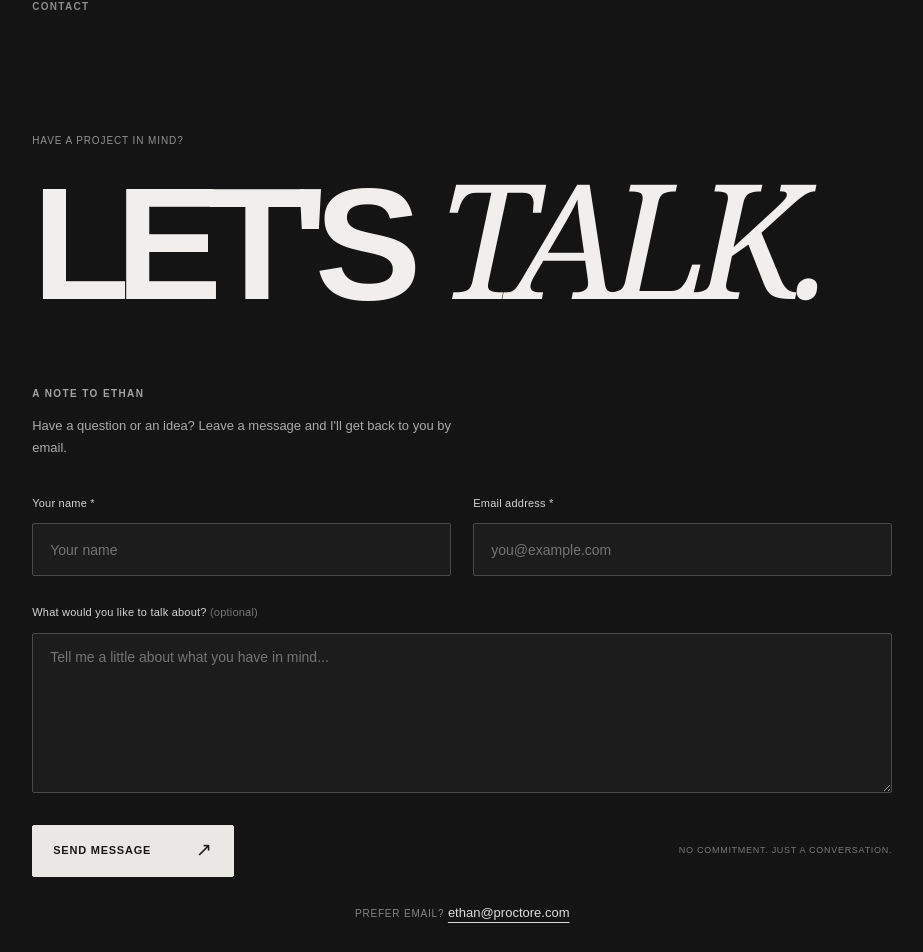
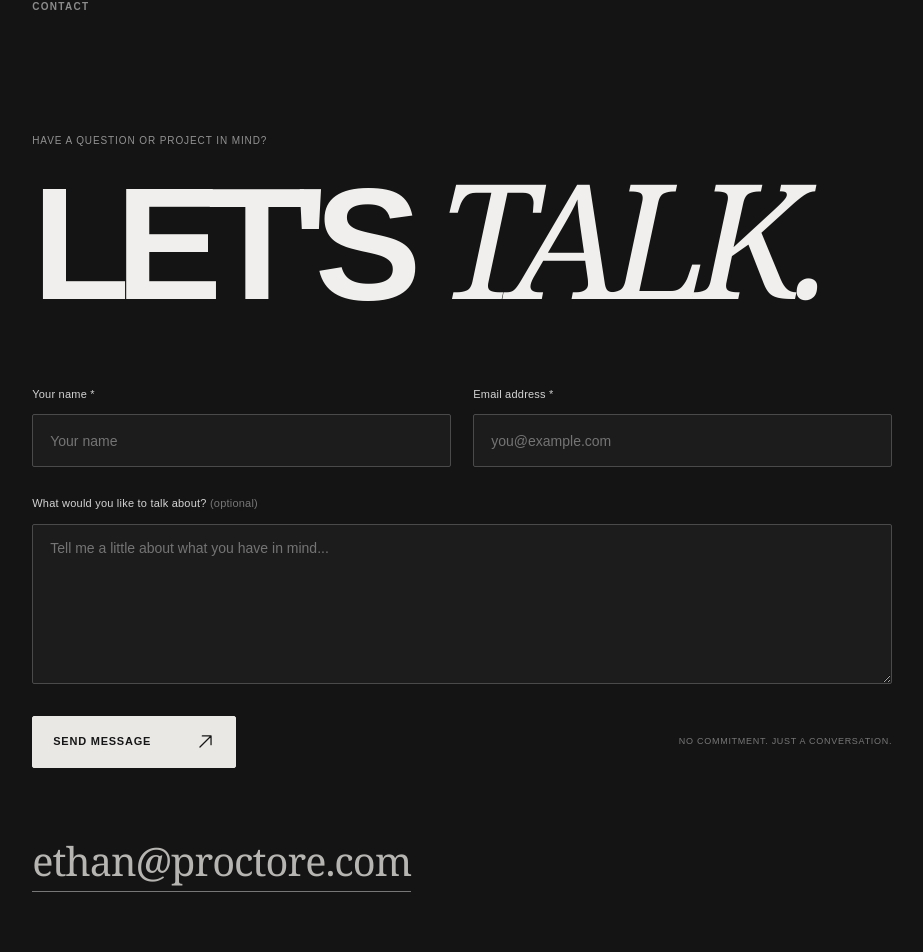
Before and after one commit to proctor18/proctore, a Next.js app: page / in a window 1280 px wide. Shown: the part 4899-5851 px from the top of the page, without its empty margins (42-965 px from the left). Built offline with nearby package versions, Linux system fonts and the light colour scheme.

Commit message:
Simplify contact introduction and restore prominent email link

```diff
--- a/app/page.tsx
+++ b/app/page.tsx
@@ -161,12 +161,12 @@ export default function Home() {
         <span className="section-label">CONTACT</span>
         <div className="contact-main">
           <div>
-            <p>HAVE A PROJECT IN MIND?</p>
+            <p>HAVE A QUESTION OR PROJECT IN MIND?</p>
             <h2 id="contact-title">LET&apos;S <em>TALK.</em></h2>
           </div>
         </div>
         <ContactForm />
-        <p className="contact-alternative">PREFER EMAIL? <a href={links.email}>ethan@proctore.com</a></p>
+        <a className="contact-email contact-email-restored" href={links.email}>ethan@proctore.com</a>
       </section>
 
       <footer className="footer page-gutter">
@@ -240,10 +240,6 @@ function ContactForm() {
 
   return (
     <form className="contact-form" onSubmit={handleSubmit}>
-      <div className="contact-form-heading">
-        <span className="contact-form-eyebrow">A NOTE TO ETHAN</span>
-        <p>Have a question or an idea? Leave a message and I&apos;ll get back to you by email.</p>
-      </div>
       <div className="contact-fields">
         <label>
           <span>Your name <span className="required">*</span></span>
@@ -262,7 +258,7 @@ function ContactForm() {
       <div className="contact-form-bottom">
         <button type="submit" disabled={submitStatus === "sending"}>
           {submitStatus === "sending" ? "SENDING..." : "SEND MESSAGE"}
-          <span aria-hidden="true">↗</span>
+          <svg aria-hidden="true" viewBox="0 0 24 24" width="19" height="19" fill="none" stroke="currentColor" strokeWidth="1.6" strokeLinecap="round" strokeLinejoin="round"><path d="M5 19 19 5M8 5h11v11" /></svg>
         </button>
         <span>NO COMMITMENT. JUST A CONVERSATION.</span>
       </div>
```
